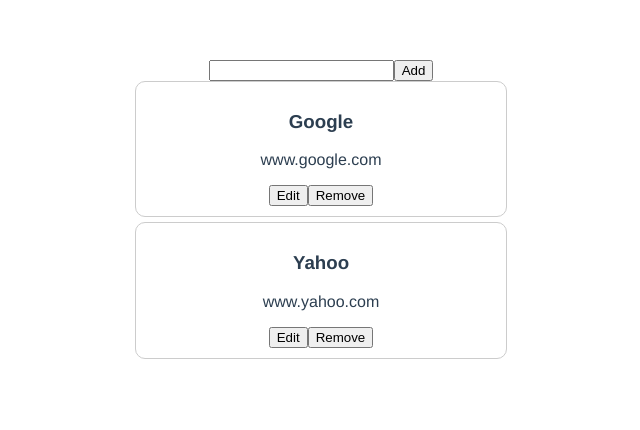
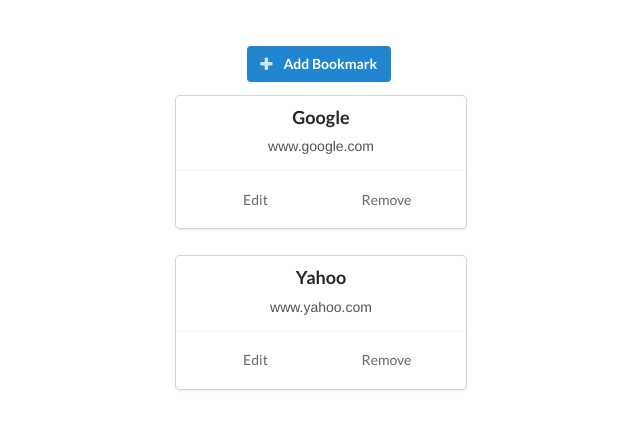
Before and after one commit to jonwonglam/succotash-bookmarks, a Vue app: page /#/ in a window 1280 px wide. Shown: the top 430 px of the page, without its empty margins (319-959 px from the left). Built offline with nearby package versions, Linux system fonts and the light colour scheme.

Commit message:
Add basic styling with Semantic-UI

```diff
--- a/index.html
+++ b/index.html
@@ -3,6 +3,9 @@
   <head>
     <meta charset="utf-8">
     <title>bookmarks-app</title>
+    <script src="https://cdnjs.cloudflare.com/ajax/libs/jquery/3.2.1/jquery.min.js"></script>
+    <link rel="stylesheet" type="text/css" href="https://cdnjs.cloudflare.com/ajax/libs/semantic-ui/2.2.7/semantic.min.css">
+    <script src="https://cdnjs.cloudflare.com/ajax/libs/semantic-ui/2.2.7/semantic.min.js"></script>
   </head>
   <body>
     <div id="app"></div>
--- a/src/components/Bookmark.vue
+++ b/src/components/Bookmark.vue
@@ -1,25 +1,37 @@
 <template>
-  <div>
+  <div class="column center centered aligned">
     <!-- Normal -->
-    <div class="ui card" v-if="!isEditing">
-      <h3>{{ bookmark.title }}</h3>
-      <p>{{ bookmark.url }}</p>
-      <button class="ui button" @click="toggleEdit">Edit</button>
-      <button @click="remove">Remove</button>
+    <div class="ui centered card" v-if="!isEditing">
+      <div class="content">
+        <div class="header">{{ bookmark.title }}</div>
+        <div class="description">{{ bookmark.url }}</div>
+      </div>
+      <div class="extra content">
+        <div class="ui two buttons">
+          <button class="ui basic button" @click="toggleEdit">Edit</button>
+          <button class="ui basic button" @click="remove">Remove</button>
+        </div>
+      </div>
     </div>
     <!-- Edit mode -->
-    <div class="ui card" v-if="isEditing">
-      <div class="card-input">
-        <label>Title: </label>
-        <input type="text" v-model="editTitle"><br>
+    <div class="ui centered card" v-if="isEditing">
+      <div class="content">
+        <div class="ui form left aligned">
+          <div class="field">
+            <label>Title</label>
+            <input type="text" v-model="editTitle" placeholder="Title">
+          </div>
+          <div class="field">
+            <label>Url</label>
+            <input type="text" v-model="editUrl" placeholder="Url">
+          </div>
+        </div>
       </div>
-      <div class="card-input">
-        <label>Url: </label>
-        <input type="text" v-model="editUrl">
-      </div>
-      <div class="buttons">
-        <button @click="cancelEdit">Cancel</button>
-        <button @click="saveEdit">Save</button>
+      <div class="extra content">
+        <div class="ui two buttons">
+          <button class="ui basic button" @click="cancelEdit">Cancel</button>
+          <button class="ui basic button" @click="saveEdit">Save</button>
+        </div>
       </div>
     </div>
 
@@ -60,15 +72,4 @@
 </script>
 
 <style>
-  .card {
-    border: 1px solid #cccccc;
-    border-radius: 10px;
-    margin-bottom: 5px;
-    width: 350px;
-    padding: 10px;
-  }
-
-  .card-input {
-    margin-bottom: 5px;
-  }
 </style>
--- a/src/components/BookmarksList.vue
+++ b/src/components/BookmarksList.vue
@@ -1,10 +1,13 @@
 <template>
   <div>
-      <div>
+      <div class="ui one centered grid">
+        <button class="ui primary button"><i class="plus icon"></i> Add Bookmark</button>
+        <!-- <div class="ui action input">
           <input type="text" v-model="newUrl" @keyup.enter="addBookmark">
-          <button @click="addBookmark">Add</button>
+          <button class="ui button" @click="addBookmark">Add</button>
+        </div> -->
       </div>
-      <div class="card-container">
+      <div class="ui one column centered grid">
         <bookmark v-for="bookmark in bookmarks"
                   :initialBookmark="bookmark"
                   :key="bookmark.id"
@@ -67,9 +70,4 @@
 </script>
 
 <style>
-  .card-container {
-    display: flex;
-    flex-direction: column;
-    align-items: center;
-  }
 </style>
```
